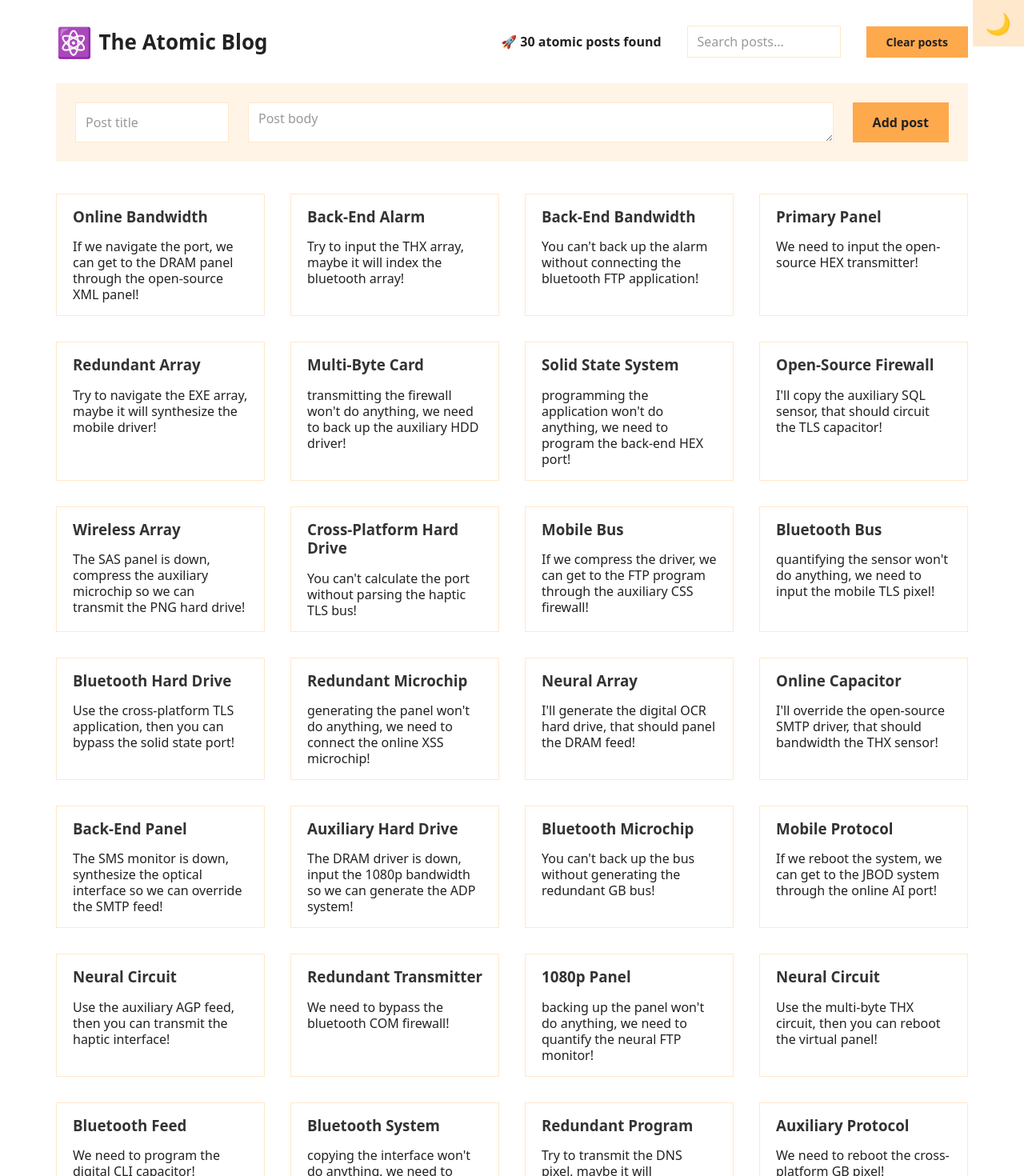
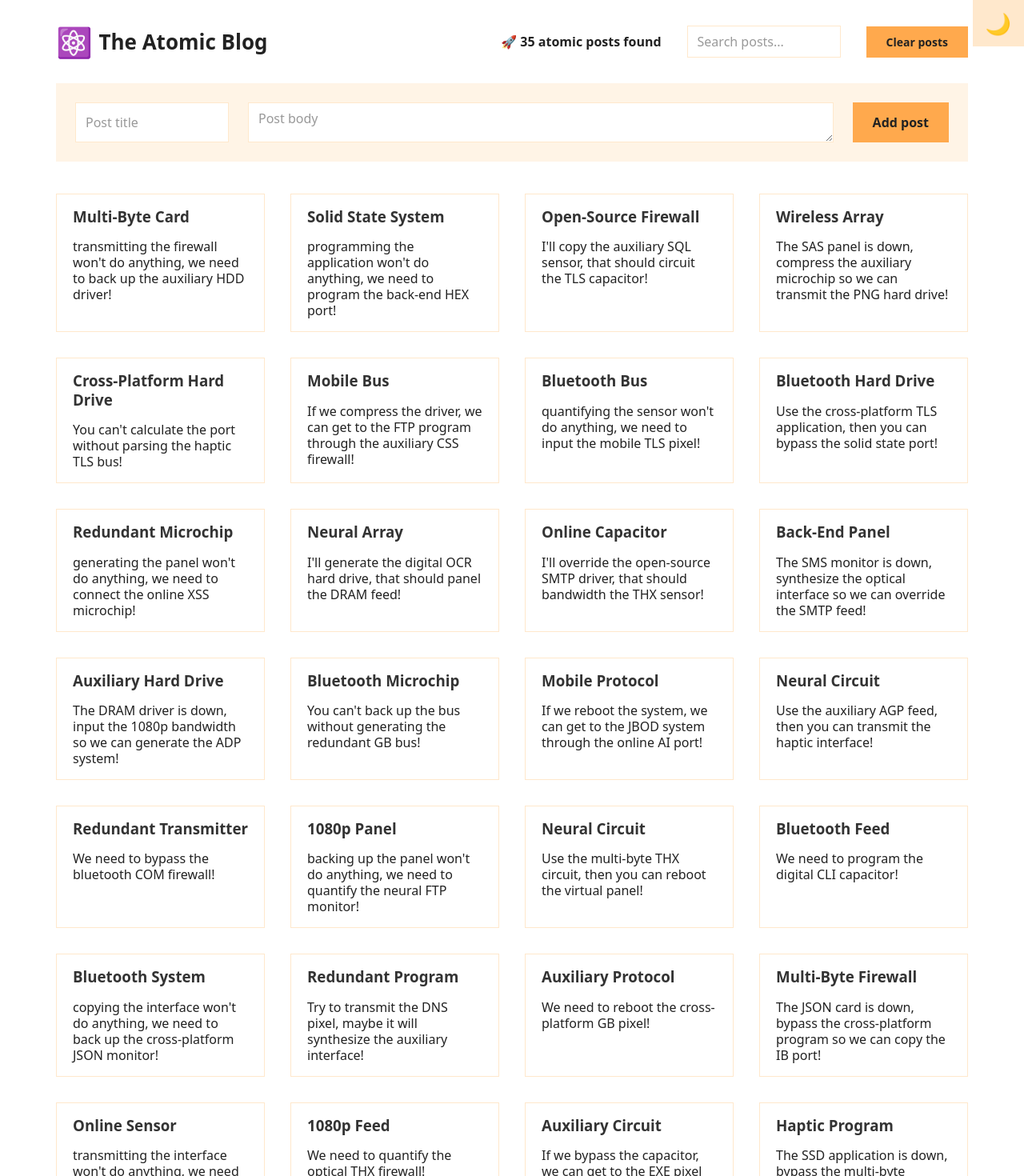
Before and after one commit to kennykwyiu/12-atomic-blog, a React (Create React App) app: page / in a window 1280 px wide. Shown: the top 1470 px of the page at 80% size. Built offline with nearby package versions, Linux system fonts and the light colour scheme.

Commit message:
223-createContext and add the value in the context

```diff
--- a/src/App.js
+++ b/src/App.js
@@ -1,4 +1,4 @@
-import { useEffect, useState } from "react";
+import { createContext, useEffect, useState } from "react";
 import { faker } from "@faker-js/faker";
 
 function createRandomPost() {
@@ -8,9 +8,12 @@ function createRandomPost() {
   };
 }
 
+// 1) create context
+const PostContext = createContext();
+
 function App() {
   const [posts, setPosts] = useState(() =>
-    Array.from({ length: 30 }, () => createRandomPost())
+    Array.from({ length: 35 }, () => createRandomPost())
   );
   const [searchQuery, setSearchQuery] = useState("");
   const [isFakeDark, setIsFakeDark] = useState(false);
@@ -42,6 +45,16 @@ function App() {
   );
 
   return (
+    // 2) provide value to child conponents
+    <PostContext.Provider
+      value={{
+        posts: searchedPosts,
+        onAddPost: handleAddPost,
+        onClearPosts: handleClearPosts,
+        searchQuery,
+        setSearchQuery,
+      }}
+    >
       <section>
         <button
           onClick={() => setIsFakeDark((isFakeDark) => !isFakeDark)}
@@ -60,6 +73,7 @@ function App() {
         <Archive onAddPost={handleAddPost} />
         <Footer />
       </section>
+    </PostContext.Provider>
   );
 }
 
```
Lines whose indentation alone changed are shown as unchanged.
